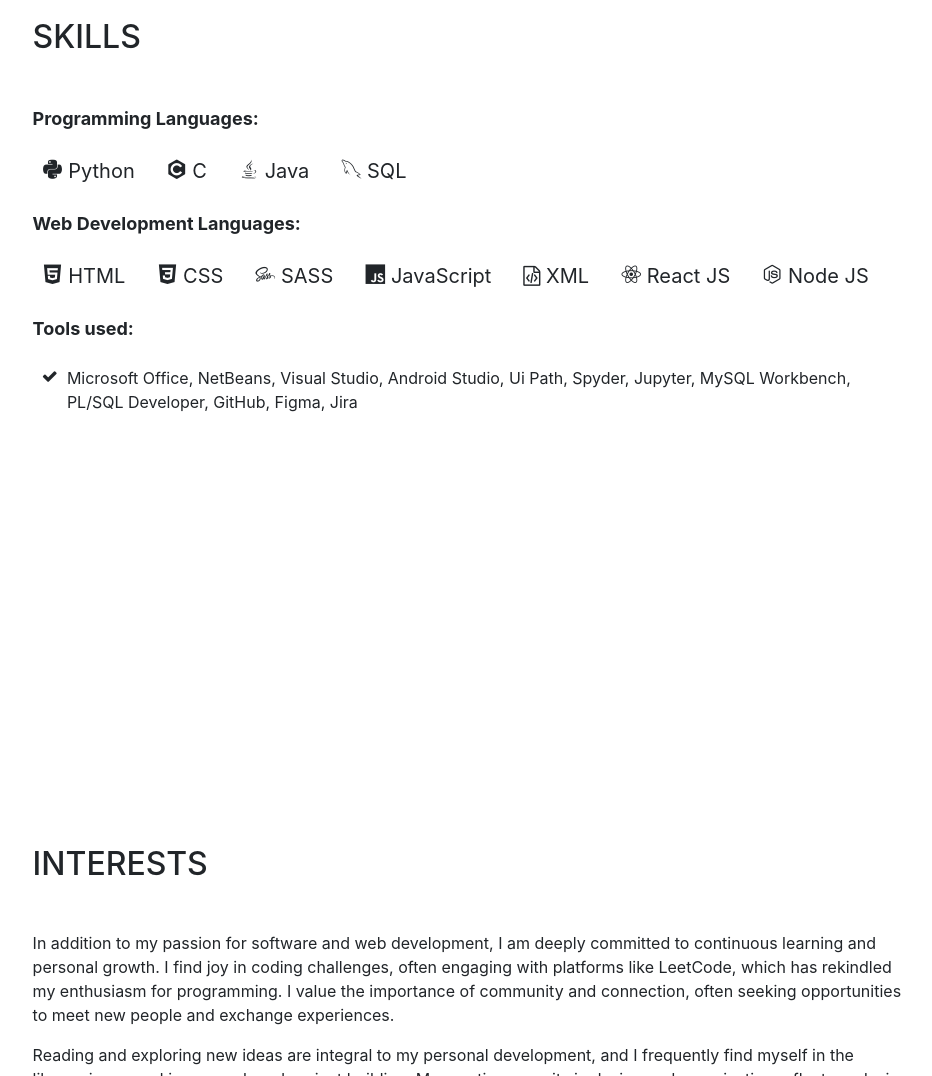
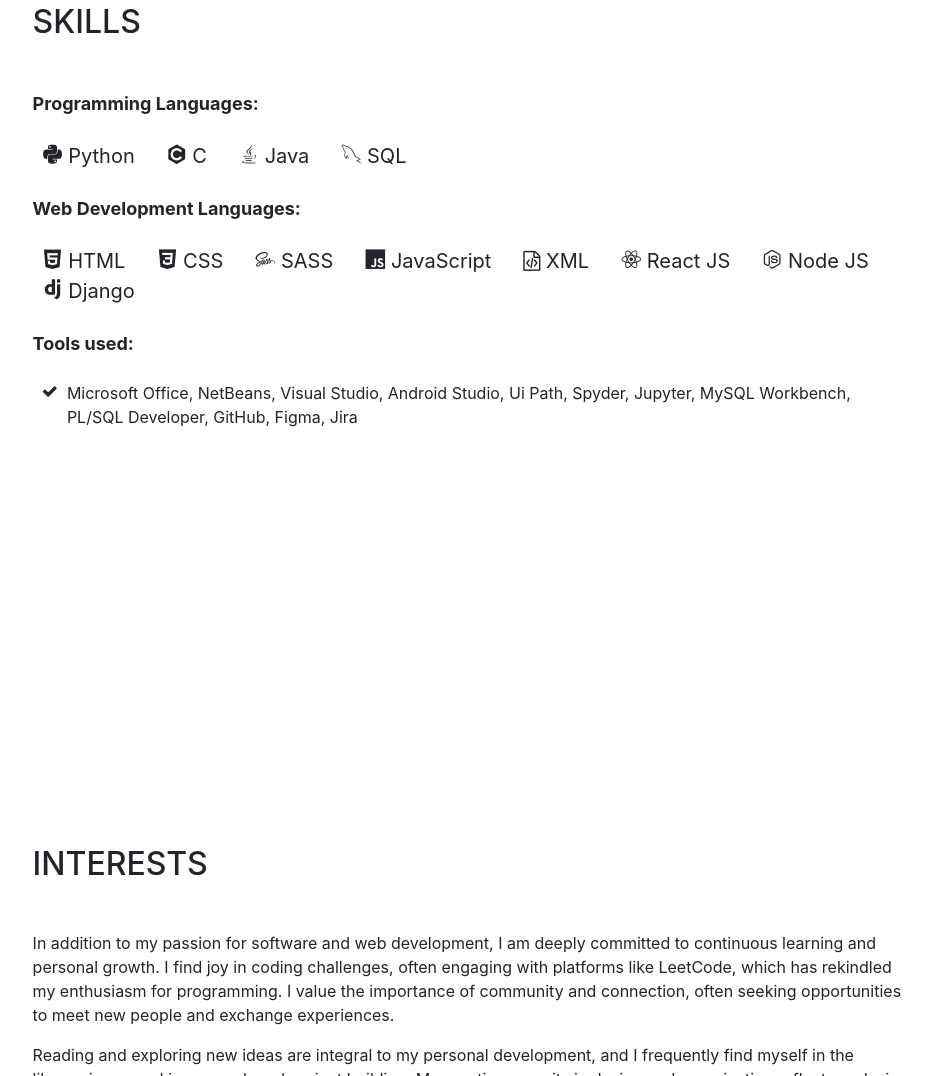
Before and after one commit to manur02/manur02.github.io, a website with bundled scripts: page index.html in a window 1280 px wide. Shown: the part 3672-4748 px from the top of the page, without its empty margins (169-1101 px from the left). Built offline with nearby package versions, Linux system fonts and the light colour scheme; a web font is replaced by a local one.

Commit message:
Updated skills

```diff
--- a/index.html
+++ b/index.html
@@ -267,6 +267,9 @@
               <li class="list-inline-item" id="lang" style="margin-right: 2%;" title="Node JS">
                   <i class="devicon-nodejs-plain"></i> Node JS
               </li>
+              <li class="list-inline-item" id="lang" style="margin-right: 2%;" title="Node JS">
+                <i class="devicon-django-plain"></i> Django
+            </li>
           </ul>
           <br>
 
```
